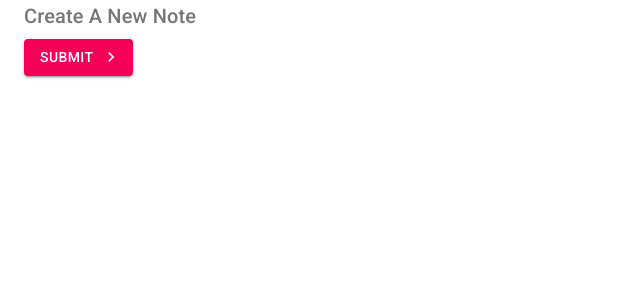
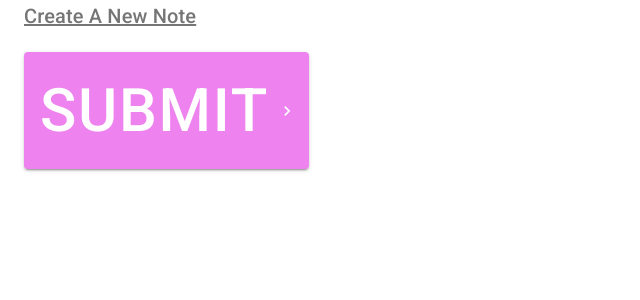
Before and after one commit to YBL123/material-ui-practice-3, a React (Create React App) app: page /create in a window 1280 px wide. Shown: the top 300 px of the page, without its empty margins (0-640 px from the left). Built offline with nearby package versions, Linux system fonts and the light colour scheme.

Commit message:
makeStyles Hook

```diff
--- a/src/pages/Create.js
+++ b/src/pages/Create.js
@@ -5,10 +5,29 @@
 // import SendIcon from '@material-ui/icons/Send';
 import KeyboardArrowRightIcon from '@material-ui/icons/KeyboardArrowRight';
 
+import { makeStyles } from '@material-ui/core';
+
+const useStyles = makeStyles({
+  btn: {
+    fontSize: 60,
+    backgroundColor: 'violet',
+    '&:hover': {
+      backgroundColor: 'lightblue'
+    }
+  },
+  title: {
+    textDecoration: 'underline',
+    marginBottom: 20
+  }
+});
+
 export default function Create() {
+  const classes = useStyles();
+
   return (
     <Container>
       <Typography
+        className={classes.title}
         variant="h6"
         //sets it to an h2 rather than an h6 -> although it will still look the same
         component="h2"
@@ -19,6 +38,7 @@
       </Typography>
 
       <Button
+        className={classes.btn}
         onClick={() => console.log('you clicked me')}
         type="submit"
         color="secondary"
@@ -28,16 +48,9 @@
       >
         Submit
       </Button>
-
-
     </Container>
   );
 }
-
-
-
-
-
 
 //Buttons
 // import ButtonGroup from '@material-ui/core/ButtonGroup';
@@ -54,9 +67,8 @@
       </ButtonGroup> */
 }
 
-
-
-{/* ICONS
+{
+  /* ICONS
   import AcUnitOutlinedIcon from '@material-ui/icons/AcUnitOutlined';
       <br />
       <AcUnitOutlinedIcon />
@@ -64,4 +76,5 @@
       <AcUnitOutlinedIcon color="secondary" fontSize="small"/>
       <AcUnitOutlinedIcon color="action" fontSize="small"/>
       <AcUnitOutlinedIcon color="error" fontSize="small"/>
-      <AcUnitOutlinedIcon color="disabled" fontSize="small"/> */}
+      <AcUnitOutlinedIcon color="disabled" fontSize="small"/> */
+}
```
